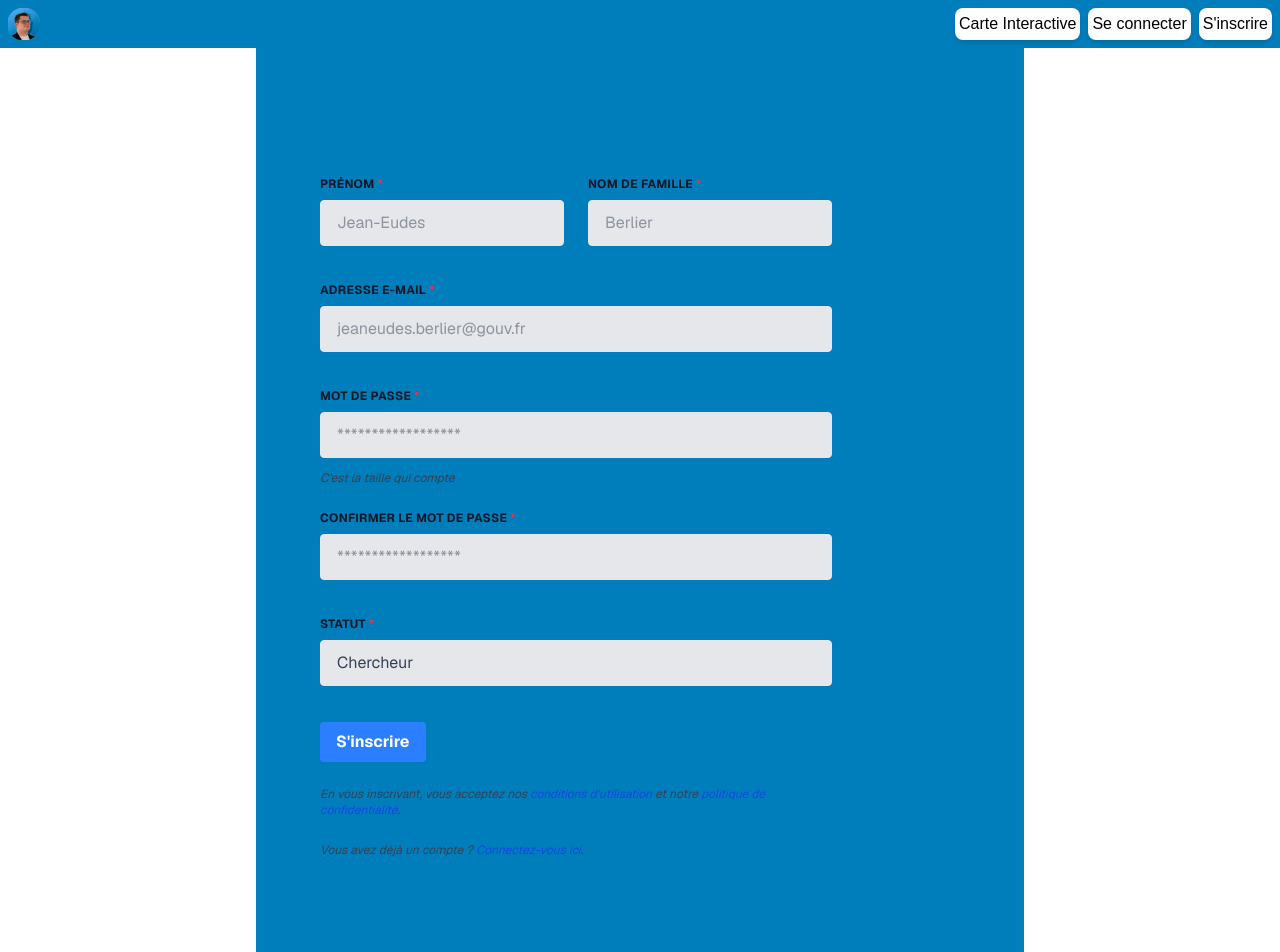
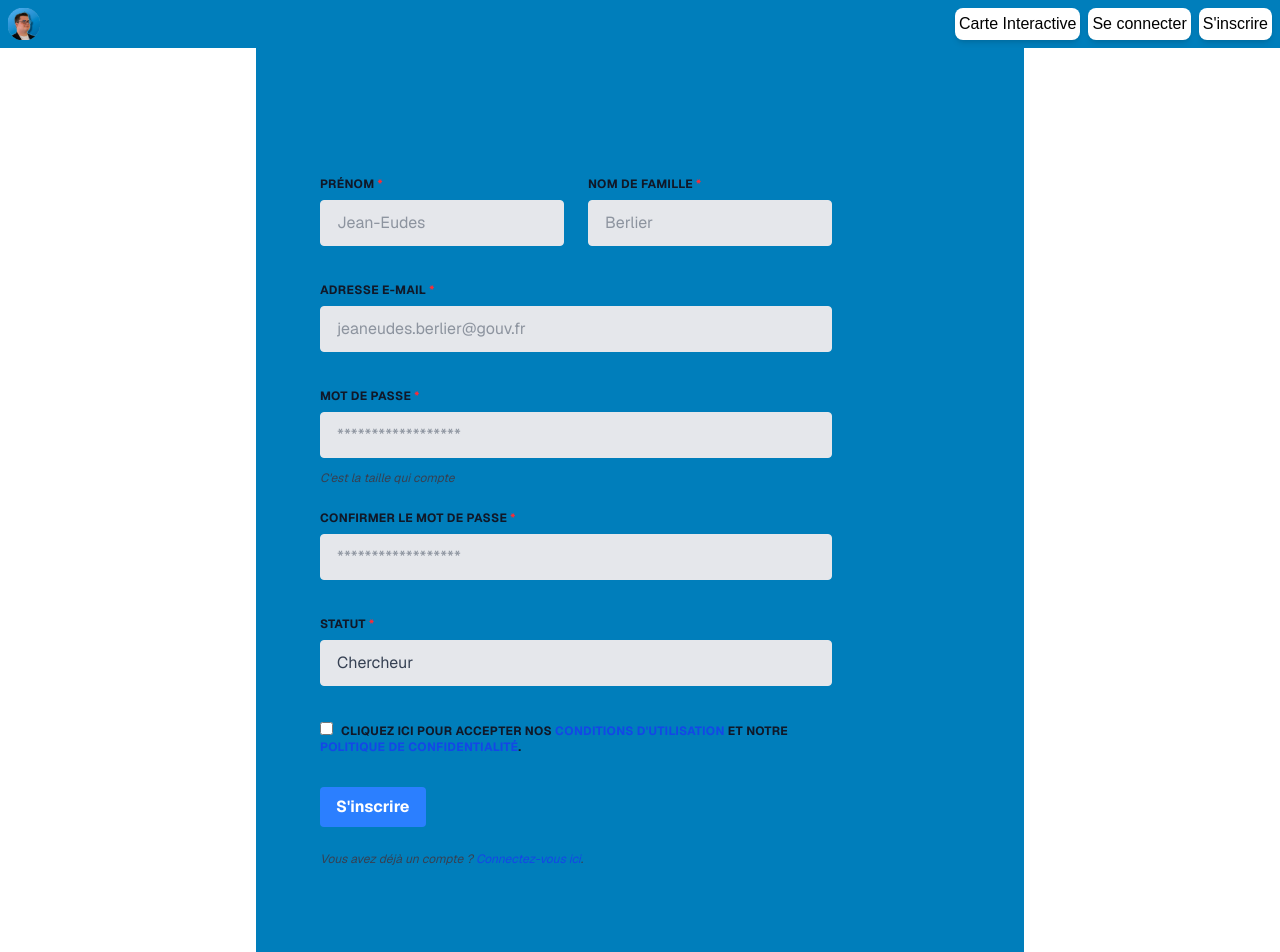
Before and after one commit to SkyReox/GeoEmploi, a Next.js app: page /signup in a window 1280 px wide. Shown: the top 952 px of the page. Built offline with nearby package versions, Linux system fonts and the light colour scheme.

Commit message:
feat: checkbox for terms of service

```diff
--- a/app/signup/page.tsx
+++ b/app/signup/page.tsx
@@ -80,6 +80,14 @@ export default function Home() {
               </select>
             </div>
           </div>
+        <div className="flex flex-wrap -mx-3 mb-6">
+            <div className="w-full px-3">
+              <label className="block uppercase tracking-wide text-gray-900 text-xs font-bold mb-2" htmlFor="grid-password">
+              <input type="checkbox" className="mr-2 leading-tight" />
+                Cliquez ici pour accepter nos <a href="/terms" className="text-blue-700 hover:text-blue-900">conditions d'utilisation</a> et notre <a href="/privacy" className="text-blue-700 hover:text-blue-900">politique de confidentialité</a>.
+              </label>
+            </div>
+          </div>
           <div className="flex flex-wrap -mx-3 mb-6">
             <div className="w-full px-3">
               <button
@@ -92,11 +100,6 @@ export default function Home() {
           </div>
         <div className="flex flex-wrap -mx-3 mb-6">
             <div className="w-full px-3">
-              <p className="text-gray-700 text-xs italic">En vous inscrivant, vous acceptez nos <a href="/terms" className="text-blue-700 hover:text-blue-900">conditions d'utilisation</a> et notre <a href="/privacy" className="text-blue-700 hover:text-blue-900">politique de confidentialité</a>.</p>
-            </div>
-          </div>
-        <div className="flex flex-wrap -mx-3 mb-6">
-            <div className="w-full px-3">
               <p className="text-gray-700 text-xs italic">Vous avez déjà un compte ? <a href="/login" className="text-blue-700 hover:text-blue-900">Connectez-vous ici</a>.</p>
             </div>
           </div>
```
